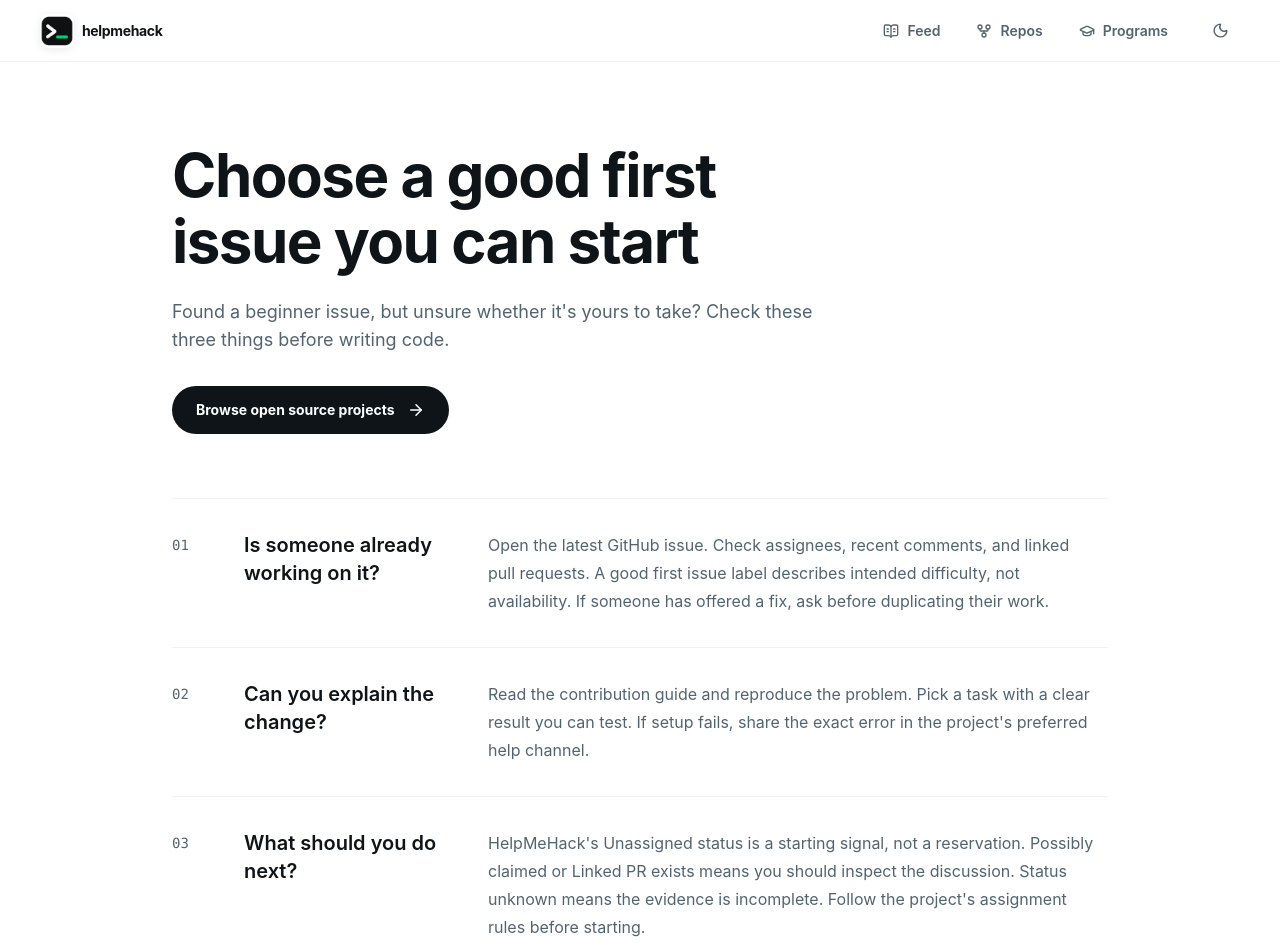
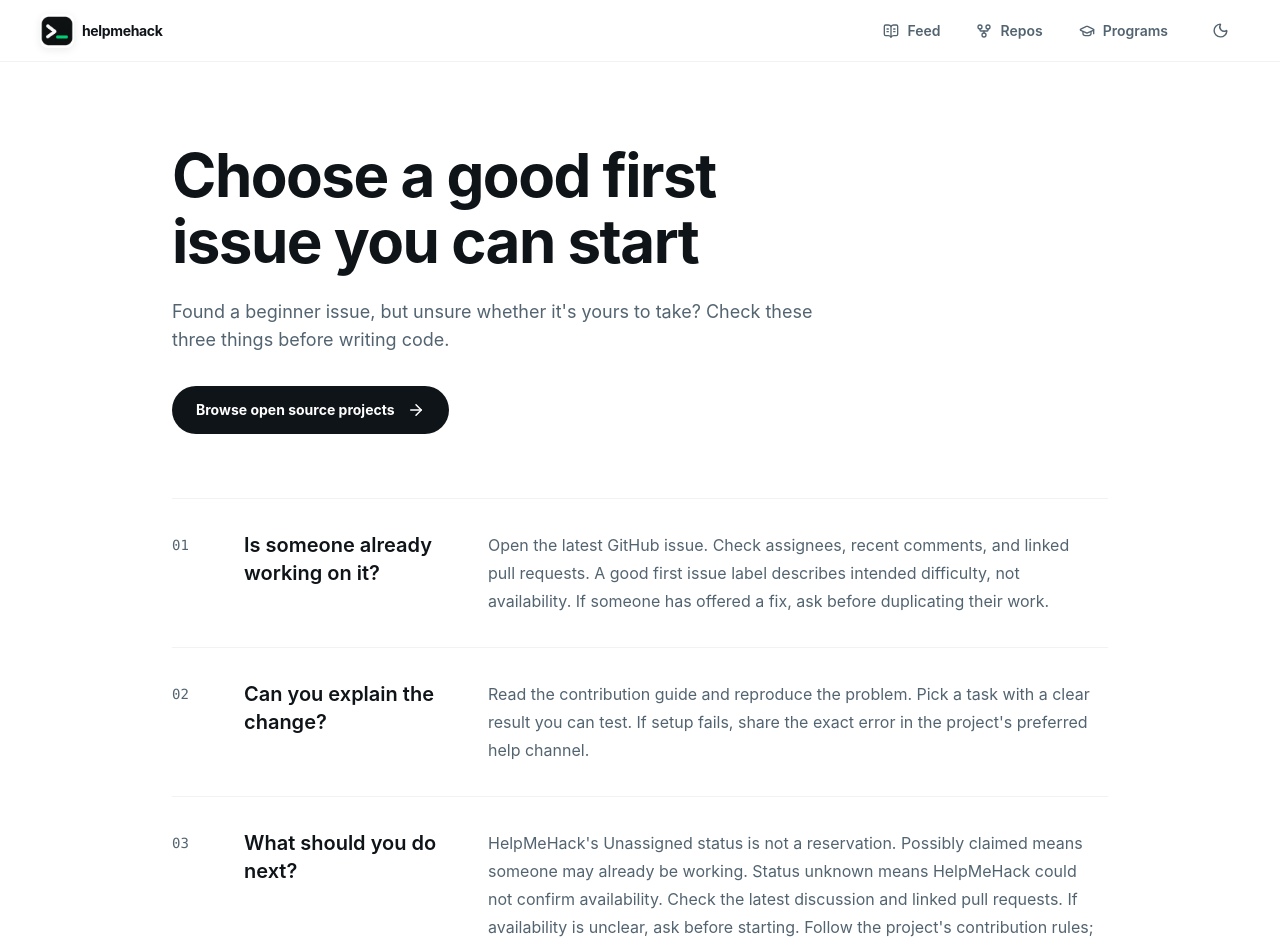
Before and after one commit to rohanmalhotracodes/helpmehack, a Next.js app: page /contribute/first-issue in a window 1280 px wide. Shown: the top 946 px of the page. Built offline with nearby package versions, Linux system fonts and the light colour scheme.

Commit message:
Align first-issue checklist with availability warnings (#33)
Co-authored-by: rohanmalhotracodes <139499925+rohanmalhotracodes@users.noreply.github.com>
Co-authored-by: tin-computer[bot] <277149838+tin-computer[bot]@users.noreply.github.com>

```diff
--- a/app/contribute/first-issue/page.tsx
+++ b/app/contribute/first-issue/page.tsx
@@ -16,7 +16,7 @@ export const metadata: Metadata = {
 const checks = [
   { title: "Is someone already working on it?", body: "Open the latest GitHub issue. Check assignees, recent comments, and linked pull requests. A good first issue label describes intended difficulty, not availability. If someone has offered a fix, ask before duplicating their work." },
   { title: "Can you explain the change?", body: "Read the contribution guide and reproduce the problem. Pick a task with a clear result you can test. If setup fails, share the exact error in the project's preferred help channel." },
-  { title: "What should you do next?", body: "HelpMeHack's Unassigned status is a starting signal, not a reservation. Possibly claimed or Linked PR exists means you should inspect the discussion. Status unknown means the evidence is incomplete. Follow the project's assignment rules before starting." },
+  { title: "What should you do next?", body: "HelpMeHack's Unassigned status is not a reservation. Possibly claimed means someone may already be working. Status unknown means HelpMeHack could not confirm availability. Check the latest discussion and linked pull requests. If availability is unclear, ask before starting. Follow the project's contribution rules; wait for assignment or approval if required." },
 ];
 
 export default function FirstIssuePage() {
```
